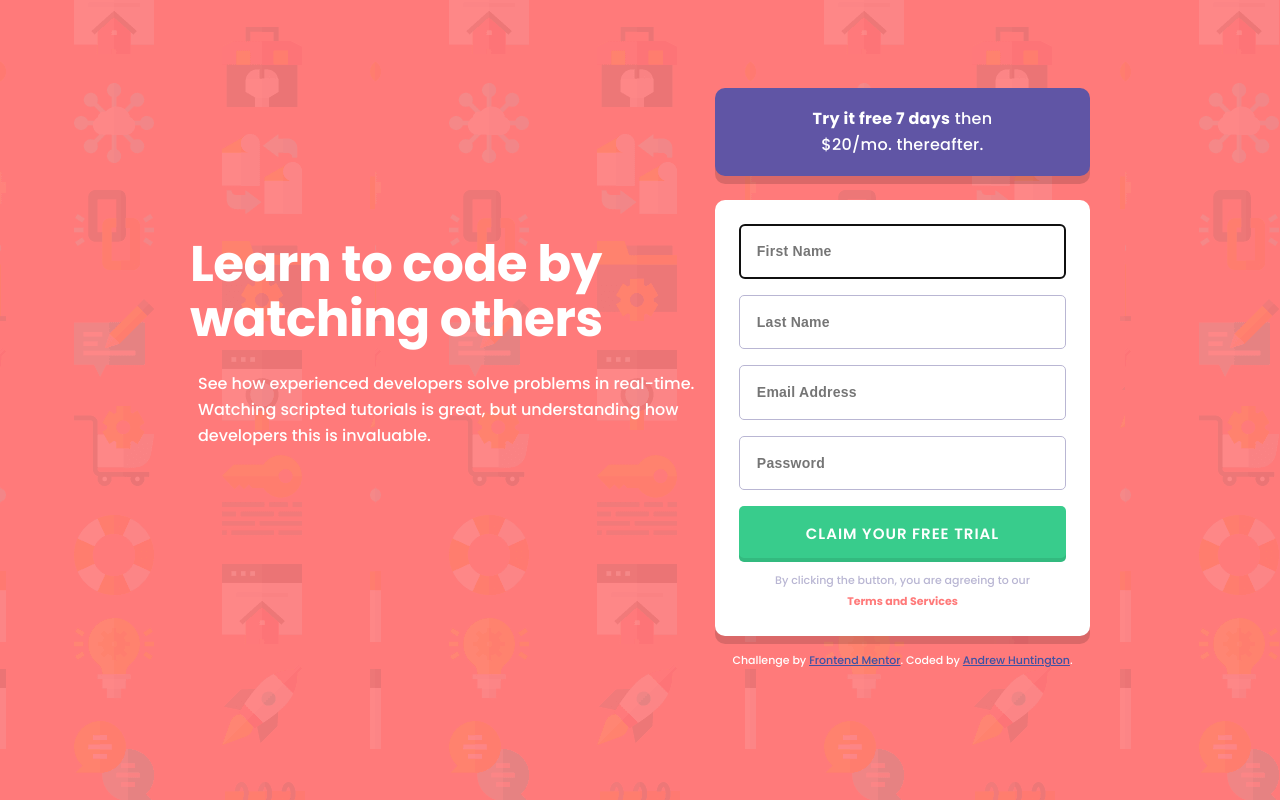
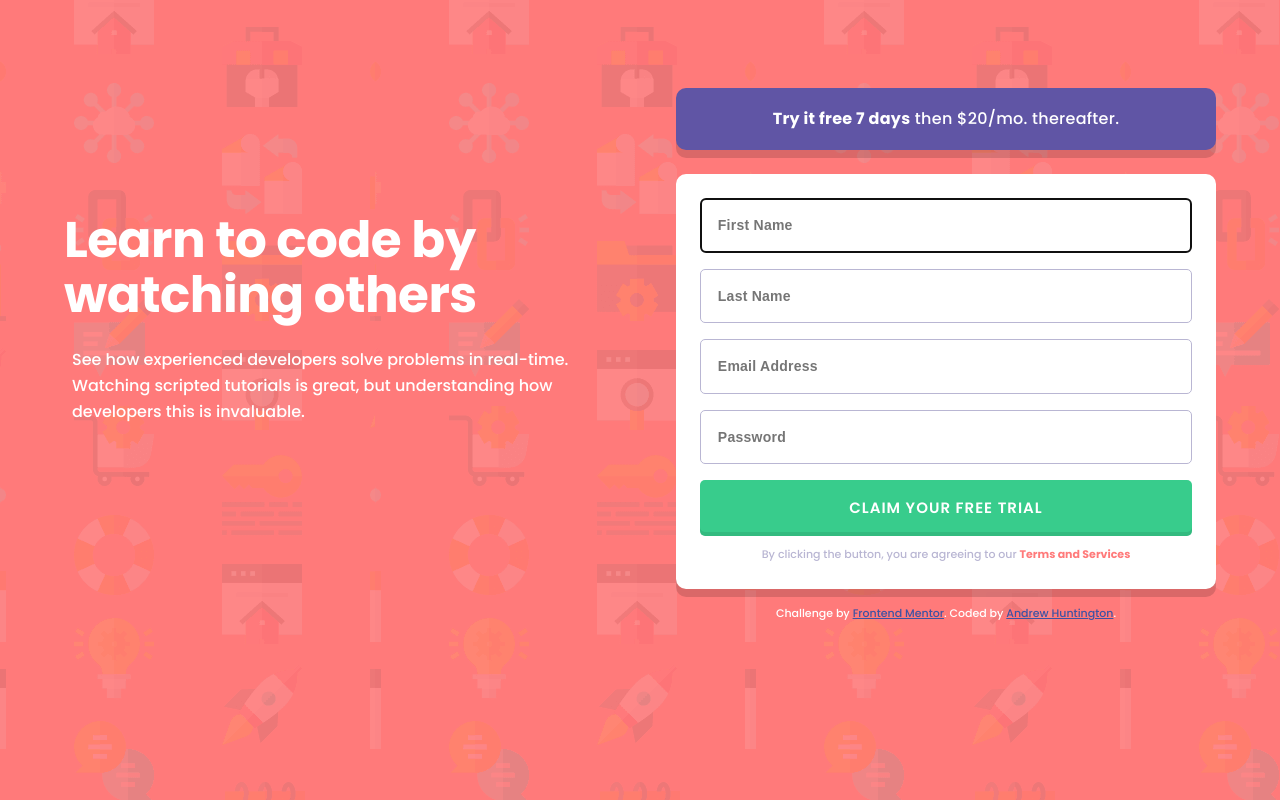
Before and after one commit to AndrewHuntington/intro-component-with-sign-up-form, a React (Create React App) app: page / in a window 1280 px wide. Built offline with nearby package versions, Linux system fonts and the light colour scheme.

Commit message:
Finish bulk of desktop styling.

```diff
--- a/src/App.css
+++ b/src/App.css
@@ -15,7 +15,7 @@
 
 .App-container {
   margin: 5.5rem 0 4rem 0;
-  width: min(900px, 90%);
+  width: min(1200px, 90%);
 }
 
 .App-copy-heading {
@@ -60,11 +60,16 @@
   .App-container {
     display: flex;
     align-items: center;
+    justify-content: space-between;
+  }
+
+  .App-col-left {
+    width: 525px;
   }
 
   .App-copy-container {
     text-align: left;
-    width: 525px;
+    width: 100%;
   }
 
   .App-copy-heading {
@@ -72,4 +77,8 @@
     line-height: 55px;
     letter-spacing: -0.52px;
   }
+
+  .App-col-right {
+    width: 540px;
+  }
 }
--- a/src/Form.tsx
+++ b/src/Form.tsx
@@ -23,6 +23,7 @@ export default function Form() {
   };
 
   return (
+    //TODO: Add icons to inputs when in error state
     <div className="Form">
       <form onSubmit={handleSubmit(onSubmit)}>
         <div className="Form-field">
```
Also changed, not shown: src/images/favicon-32x32.png (added).
